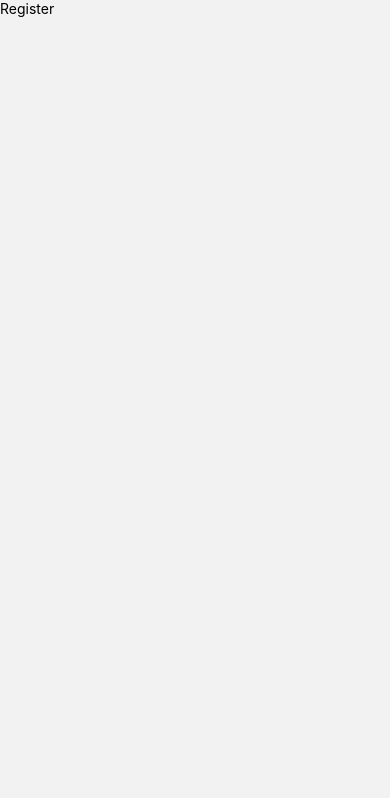
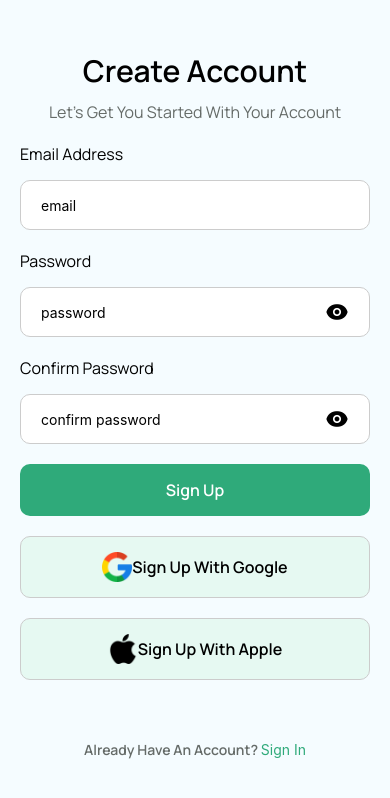
Before and after one commit to mbuthimungai/Moving-Differently-Daily, a React Native app: screen /Register in a window 390 px wide. Shown: the top 798 px of the page. Built offline with nearby package versions, Linux system fonts and the light colour scheme.

Commit message:
feat(UI): Add the register screen UI elements

```diff
--- /dev/null
+++ b/app/components/AppButton.tsx
@@ -0,0 +1,32 @@
+import React from "react";
+import { TouchableOpacity, Text, StyleSheet, StyleProp } from "react-native";
+import colors from "../../assets/colors";
+
+interface AppButtonProps {
+  onPress: () => void;
+  style?: StyleProp<any>;
+  children: React.ReactNode;
+}
+const AppButton: React.FC<AppButtonProps> = ({ children, onPress, style }) => {
+  return (
+    <TouchableOpacity onPress={onPress} style={[styles.container, style]}>
+      {children}
+    </TouchableOpacity>
+  );
+};
+
+const styles = StyleSheet.create({
+  container: {
+    backgroundColor: colors.green,
+    paddingHorizontal: 10,
+    paddingVertical: 15,
+    borderRadius: 10,
+    alignItems: "center",
+  },
+  text: {
+    color: colors.white,
+    fontSize: 16,
+    fontFamily: "Manrope-Regular",
+  },
+});
+export default AppButton;
--- /dev/null
+++ b/app/components/AppTextInput.tsx
@@ -0,0 +1,77 @@
+import React, { useState } from "react";
+import {
+  View,
+  TextInput,
+  StyleSheet,
+  StyleProp,
+  ViewStyle,
+  TouchableOpacity,
+} from "react-native";
+import { AntDesign, Entypo } from "@expo/vector-icons";
+import colors from "../../assets/colors";
+
+interface AppTextInputProps {
+  placeholder: string;
+  value: string;
+  onChangeText: (text: string) => void;
+  secureTextEntry?: boolean;
+  keyboardType?: "default" | "email-address" | "numeric" | "phone-pad";
+  style?: StyleProp<ViewStyle>;
+  onFocus?: () => void;
+  toggleSecureEntry?: () => void; // 👈 Add this
+}
+
+const AppTextInput: React.FC<AppTextInputProps> = ({
+  placeholder,
+  value,
+  onChangeText,
+  secureTextEntry,
+  keyboardType,
+  style,
+
+  toggleSecureEntry,
+}) => {
+  const [focus, setFocus] = useState(false);
+  return (
+    <View
+      style={[
+        styles.container,
+        style,
+        focus ? { borderColor: colors.green } : { borderColor: "#ccc" },
+      ]}
+    >
+      <TextInput
+        style={{ flex: 1 }}
+        placeholder={placeholder}
+        value={value}
+        secureTextEntry={secureTextEntry}
+        keyboardType={keyboardType}
+        onChangeText={onChangeText}
+        autoCapitalize="none"
+        autoCorrect={false}
+        onFocus={() => setFocus(true)}
+        onBlur={() => setFocus(false)}
+      />
+      {toggleSecureEntry && (
+        <TouchableOpacity onPress={toggleSecureEntry}>
+          {secureTextEntry ? (
+            <Entypo name="eye-with-line" size={24} color="black" />
+          ) : (
+            <AntDesign name="eye" size={24} color="black" />
+          )}
+        </TouchableOpacity>
+      )}
+    </View>
+  );
+};
+
+const styles = StyleSheet.create({
+  container: {
+    borderWidth: 1,
+    borderColor: "#ccc",
+    padding: 10,
+    flexDirection: "row",
+    alignItems: "center",
+  },
+});
+export default AppTextInput;
--- a/app/navigation/AuthNavigation.tsx
+++ b/app/navigation/AuthNavigation.tsx
@@ -1,6 +1,6 @@
 import { createNativeStackNavigator } from "@react-navigation/native-stack";
 import Login from "../screens/Login";
-import Register from "../screens/register";
+import Register from "../screens/Register";
 
 const stack = createNativeStackNavigator();
 const AuthNavigation = () => {
--- a/app/screens/Register.tsx
+++ b/app/screens/Register.tsx
@@ -1,8 +1,177 @@
 import React from "react";
-import { Text } from "react-native";
+import {
+  Dimensions,
+  StyleSheet,
+  Text,
+  View,
+  Image,
+  TouchableOpacity,
+} from "react-native";
+import { NativeStackNavigationProp } from "@react-navigation/native-stack";
+import colors from "../../assets/colors";
+import AppTextInput from "../components/AppTextInput";
+import AppButton from "../components/AppButton";
+import { AuthStackParamList } from "../navigation/AuthNavigation";
 
-const Register = () => {
-  return <Text>Register</Text>;
+const { width } = Dimensions.get("window");
+
+type RegisterProps = NativeStackNavigationProp<AuthStackParamList, "Register">;
+
+const Register = ({ navigation }: { navigation: RegisterProps }) => {
+  const [email, setEmail] = React.useState<string>("");
+  const [password, setPassword] = React.useState<string>("");
+  const [togglePswd, setTogglePswd] = React.useState<boolean>(false);
+  const [confirmPswd, setConfirmPswd] = React.useState<string>("");
+  return (
+    <View style={styles.container}>
+      <View style={{ alignItems: "center", paddingBottom: 20 }}>
+        <Text style={styles.heading}>Create Account</Text>
+        <Text style={styles.secondaryHeading}>
+          Let's get you started with your account
+        </Text>
+      </View>
+      <Text style={styles.inputLbl}>Email Address</Text>
+      <AppTextInput
+        placeholder="email"
+        value={email}
+        onChangeText={setEmail}
+        style={styles.input}
+        keyboardType="email-address"
+      />
+      <View style={{ height: 20 }} />
+      <Text style={styles.inputLbl}>Password</Text>
+      <AppTextInput
+        placeholder="password"
+        value={password}
+        onChangeText={setPassword}
+        style={styles.input}
+        secureTextEntry={togglePswd}
+        keyboardType="default"
+        toggleSecureEntry={() => {
+          setTogglePswd(!togglePswd);
+        }}
+      />
+      <View style={{ height: 20 }} />
+      <Text style={styles.inputLbl}>Confirm Password</Text>
+      <AppTextInput
+        placeholder="confirm password"
+        value={confirmPswd}
+        onChangeText={setConfirmPswd}
+        style={styles.input}
+        secureTextEntry={togglePswd}
+        keyboardType="default"
+        toggleSecureEntry={() => {
+          setTogglePswd(!togglePswd);
+        }}
+      />
+      <View style={{ height: 20 }} />
+      <AppButton onPress={() => {}}>
+        <Text style={styles.btnText}>Sign Up</Text>
+      </AppButton>
+      <View style={{ height: 20 }} />
+      <AppButton
+        onPress={() => {}}
+        style={{
+          backgroundColor: colors.lightGreen,
+          borderColor: colors.lightGrey,
+          borderWidth: 1,
+        }}
+      >
+        <View style={{ flexDirection: "row", alignItems: "center" }}>
+          <Image
+            resizeMode="contain"
+            source={require("../../assets/images/google.png")}
+            style={styles.logoImg}
+          />
+          <Text style={[styles.btnText, { color: colors.dark }]}>
+            Sign Up with Google
+          </Text>
+        </View>
+      </AppButton>
+      <View style={{ height: 20 }} />
+      <AppButton
+        onPress={() => {}}
+        style={{
+          backgroundColor: colors.lightGreen,
+          borderColor: colors.lightGrey,
+          borderWidth: 1,
+        }}
+      >
+        <View style={{ flexDirection: "row", alignItems: "center" }}>
+          <Image
+            resizeMode="contain"
+            source={require("../../assets/images/apple.png")}
+            style={styles.logoImg}
+          />
+          <Text style={[styles.btnText, { color: colors.dark }]}>
+            Sign Up with Apple
+          </Text>
+        </View>
+      </AppButton>
+      <View
+        style={{
+          flexDirection: "row",
+          alignItems: "center",
+          marginTop: 60,
+          justifyContent: "center",
+        }}
+      >
+        <Text style={{ color: colors.grey, fontFamily: "Manrope-Semibold" }}>
+          Already Have An Account?{" "}
+        </Text>
+        <TouchableOpacity onPress={() => navigation.navigate("Login")}>
+          <Text style={{ color: colors.green }}>Sign In</Text>
+        </TouchableOpacity>
+      </View>
+    </View>
+  );
 };
 
+const styles = StyleSheet.create({
+  btnText: {
+    color: colors.white,
+    fontFamily: "Manrope-SemiBold",
+    fontSize: 16,
+    textTransform: "capitalize",
+  },
+  container: {
+    flex: 1,
+    backgroundColor: "#F5FCFF",
+    paddingTop: 50,
+    paddingHorizontal: 20,
+  },
+  heading: {
+    color: colors.dark,
+    fontFamily: "Manrope-SemiBold",
+    fontSize: 30,
+  },
+  secondaryHeading: {
+    color: colors.grey,
+    fontFamily: "Manrope-Regular",
+    fontSize: 16,
+    marginTop: 10,
+    textTransform: "capitalize",
+  },
+  logoImg: {
+    width: 30,
+    height: 30,
+    paddingRight: 10,
+  },
+  input: {
+    width: width - 40,
+    height: 50,
+    borderRadius: 10,
+    backgroundColor: colors.white,
+    marginTop: 10,
+    paddingHorizontal: 20,
+    borderWidth: 1,
+    borderColor: colors.grey,
+  },
+  inputLbl: {
+    color: colors.dark,
+    fontFamily: "Manrope-Regular",
+    paddingBottom: 5,
+    fontSize: 16,
+  },
+});
 export default Register;
--- a/assets/colors.ts
+++ b/assets/colors.ts
@@ -5,4 +5,7 @@ export default {
   dark: "2F3130",
   warning: "#FF3E3E",
   white: "#FFFFFF",
+  lightGreen: "#E6F9F2",
+  lightGrey: "#ccc",
 };
+//#cbf5dd
```
Also changed, not shown: assets/images/apple.png (added), assets/images/google.png (added).
